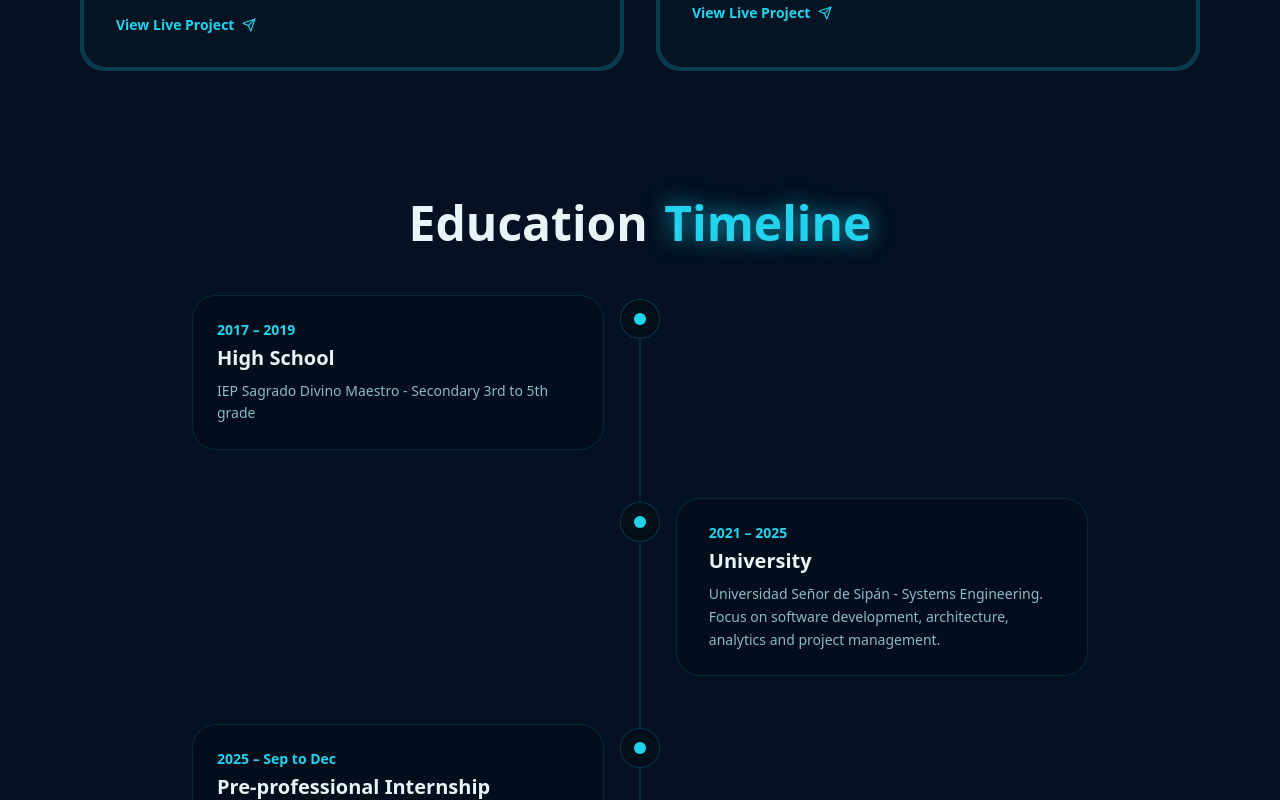
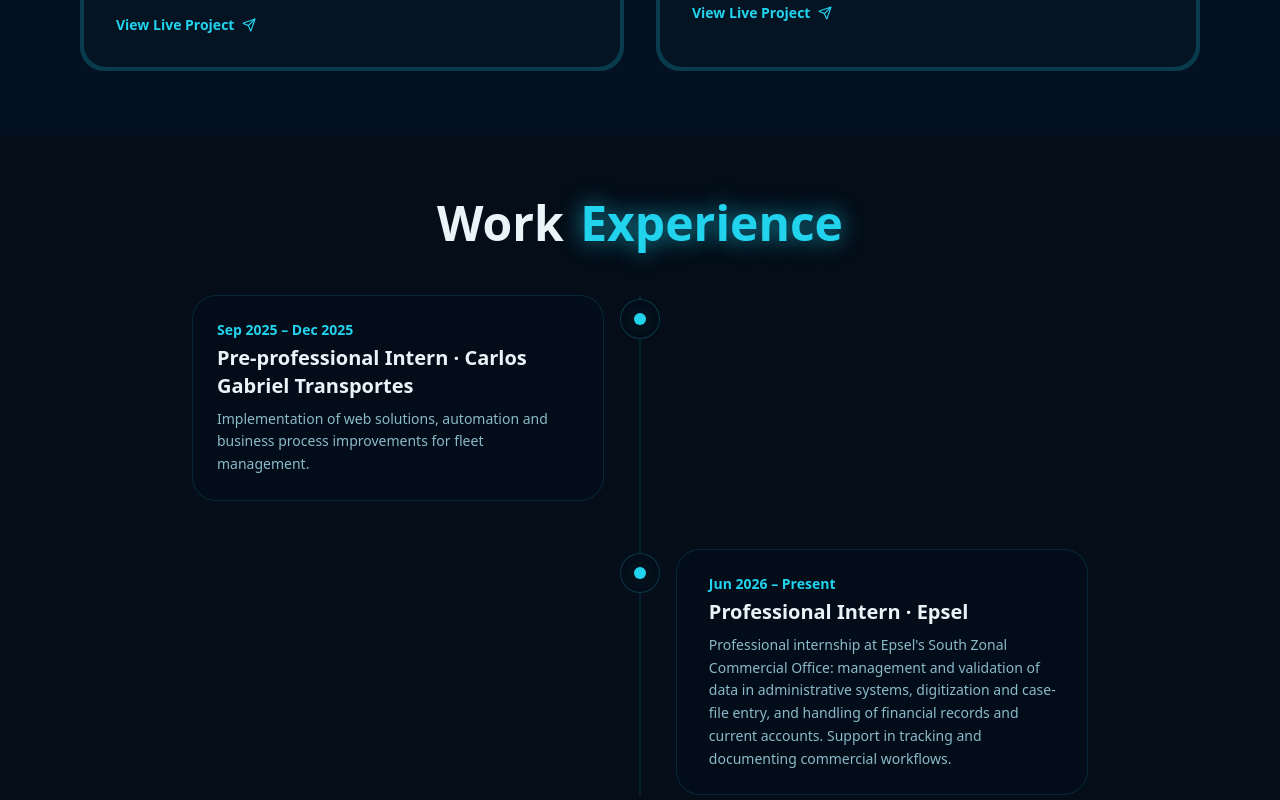
Before and after one commit to bryansoberon/PORTAFOLIO-REACT, a React (Vite) app: page / in a window 1280 px wide. Shown: the part 1220-2020 px from the top of the page. Built offline with nearby package versions, Linux system fonts and the light colour scheme; no server answers.

Commit message:
experience add

```diff
--- a/src/App.jsx
+++ b/src/App.jsx
@@ -32,12 +32,12 @@ import {
   Cloud,
 } from "lucide-react";
 
-const navIds = ["home", "projects", "education", "certifications", "stack", "contact"];
+const navIds = ["home", "projects", "experience", "education", "certifications", "stack", "contact"];
 
 const translations = {
   en: {
     nav: {
-      home: "Home", projects: "Projects", education: "Education",
+      home: "Home", projects: "Projects", experience: "Experience", education: "Education",
       certifications: "Certifications", stack: "Stack", contact: "Contact",
     },
     header: { available: "Available", role: "Full-Stack Dev" },
@@ -73,7 +73,22 @@ const translations = {
       items: [
         { year: "2017 – 2019", title: "High School", desc: "IEP Sagrado Divino Maestro - Secondary 3rd to 5th grade" },
         { year: "2021 – 2025", title: "University", desc: "Universidad Señor de Sipán - Systems Engineering. Focus on software development, architecture, analytics and project management." },
-        { year: "2025 – Sep to Dec", title: "Pre-professional Internship", desc: "Implementation of web solutions, automation and business process improvements at Carlos Gabriel Transportes S.A.C." },
+      ],
+    },
+    experience: {
+      headingPrefix: "Work",
+      headingAccent: "Experience",
+      items: [
+        {
+          year: "Sep 2025 – Dec 2025",
+          title: "Pre-professional Intern · Carlos Gabriel Transportes",
+          desc: "Implementation of web solutions, automation and business process improvements for fleet management.",
+        },
+        {
+          year: "Jun 2026 – Present",
+          title: "Professional Intern · Epsel",
+          desc: "Professional internship at Epsel's South Zonal Commercial Office: management and validation of data in administrative systems, digitization and case-file entry, and handling of financial records and current accounts. Support in tracking and documenting commercial workflows.",
+        },
       ],
     },
     certifications: {
@@ -142,7 +157,7 @@ const translations = {
   },
   es: {
     nav: {
-      home: "Inicio", projects: "Proyectos", education: "Educación",
+      home: "Inicio", projects: "Proyectos", experience: "Experiencia", education: "Educación",
       certifications: "Certificaciones", stack: "Stack", contact: "Contacto",
     },
     header: { available: "Disponible", role: "Desarrollador Full-Stack" },
@@ -178,7 +193,22 @@ const translations = {
       items: [
         { year: "2017 – 2019", title: "Secundaria", desc: "IEP Sagrado Divino Maestro - Secundaria, de 3.º a 5.º grado" },
         { year: "2021 – 2025", title: "Universidad", desc: "Universidad Señor de Sipán - Ingeniería de Sistemas. Enfoque en desarrollo de software, arquitectura, analítica y gestión de proyectos." },
-        { year: "2025 – Set. a Dic.", title: "Práctica Pre-profesional", desc: "Implementación de soluciones web, automatización y mejora de procesos de negocio en Carlos Gabriel Transportes S.A.C." },
+      ],
+    },
+    experience: {
+      headingPrefix: "Experiencia",
+      headingAccent: "Laboral",
+      items: [
+        {
+          year: "Set. 2025 – Dic. 2025",
+          title: "Practicante Pre-profesional · Carlos Gabriel Transportes",
+          desc: "Implementación de soluciones web, automatización y mejora de procesos de negocio para la gestión de flota.",
+        },
+        {
+          year: "Jun. 2026 – Actualidad",
+          title: "Practicante Profesional · Epsel",
+          desc: "Práctica profesional en la Oficina Comercial Zonal Sur de Epsel: gestión y validación de datos en sistemas administrativos, digitalización e ingreso de expedientes, y manejo de registros financieros y cuentas corrientes. Apoyo en el seguimiento y documentación de flujos de trabajo comerciales.",
+        },
       ],
     },
     certifications: {
@@ -369,6 +399,7 @@ export default function App() {
       <main className="pt-14">
         <Home links={links} t={t} />
         <Projects t={t} />
+        <Experience t={t} />
         <Education t={t} />
         <Certifications t={t} />
         <Stack t={t} />
@@ -1092,6 +1123,44 @@ function ProjectCard({ title, tags, desc, link, type, viewProjectLabel, delay })
 
 
 
+
+/* ── EXPERIENCE ──────────────────────────────────────── */
+function Experience({ t }) {
+  const items = t.experience.items;
+
+  const [titleRef, titleInView] = useScrollReveal("-60px");
+
+  return (
+    <section id="experience" className="py-16">
+      <div className="mx-auto max-w-6xl px-4">
+        <motion.h2
+          ref={titleRef}
+          variants={fadeUp}
+          initial="hidden"
+          animate={titleInView ? "visible" : "hidden"}
+          className="text-center text-4xl font-extrabold sm:text-5xl"
+          style={{ color: "var(--text)" }}
+        >
+          {t.experience.headingPrefix} <span className="ml-1 text-glow" style={{ color: "var(--accent)" }}>{t.experience.headingAccent}</span>
+        </motion.h2>
+
+        <div className="relative mx-auto mt-12 max-w-4xl">
+          <div className="absolute left-5 top-0 h-full w-[2px] sm:left-1/2 sm:-ml-[1px]" style={S.divider} />
+          <div>
+            {items.map((it, idx) => (
+              <TimelineItem
+                key={it.year}
+                item={it}
+                side={idx % 2 === 0 ? "left" : "right"}
+                mt={idx === 0 ? "" : "mt-12"}
+              />
+            ))}
+          </div>
+        </div>
+      </div>
+    </section>
+  );
+}
 
 /* ── EDUCATION ───────────────────────────────────────── */
 function Education({ t }) {
```
